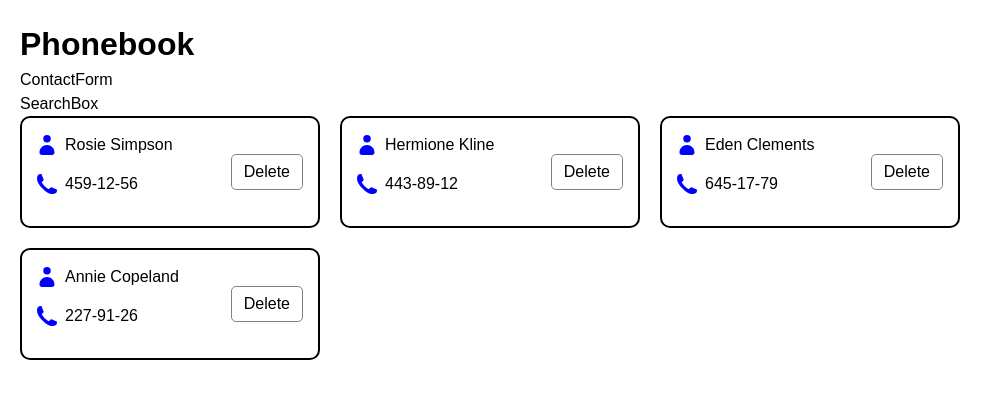
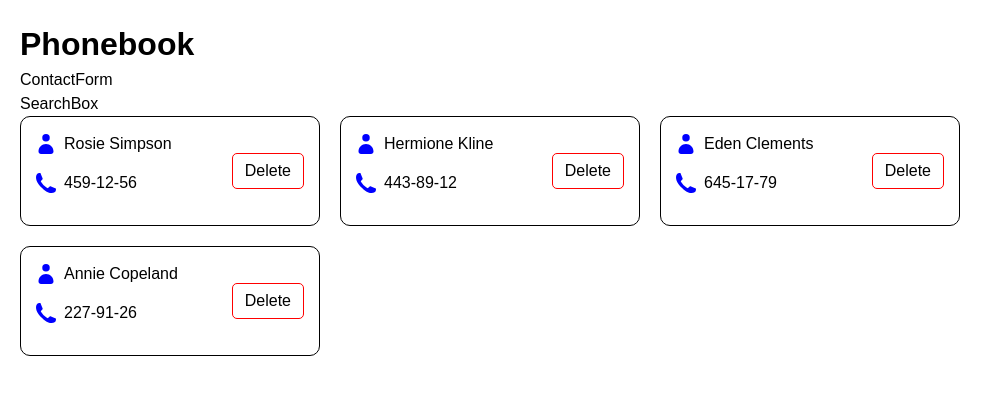
Before and after one commit to Veronika0136/goit-react-hw-03, a React (Vite) app: page / in a window 1280 px wide. Shown: the top 398 px of the page, without its empty margins (0-1003 px from the left). Built offline with nearby package versions, Linux system fonts and the light colour scheme.

Commit message:
update colors

```diff
--- a/src/components/Contact/Contact.module.css
+++ b/src/components/Contact/Contact.module.css
@@ -1,5 +1,5 @@
 .card {
-  border: 2px solid black;
+  border: 1px solid black;
   border-radius: 10px;
   width: 300px;
   padding: 15px;
@@ -27,12 +27,12 @@
 .btn {
   padding: 8px 12px;
   background-color: white;
-  border: 1px solid gray;
+  border: 1px solid red;
   border-radius: 5px;
   cursor: pointer;
   transition: background-color 0.2s ease;
 }
 
 .btn:hover {
-  background-color: #f0f0f0;
+  background-color: #ffa8a8;
 }
```
